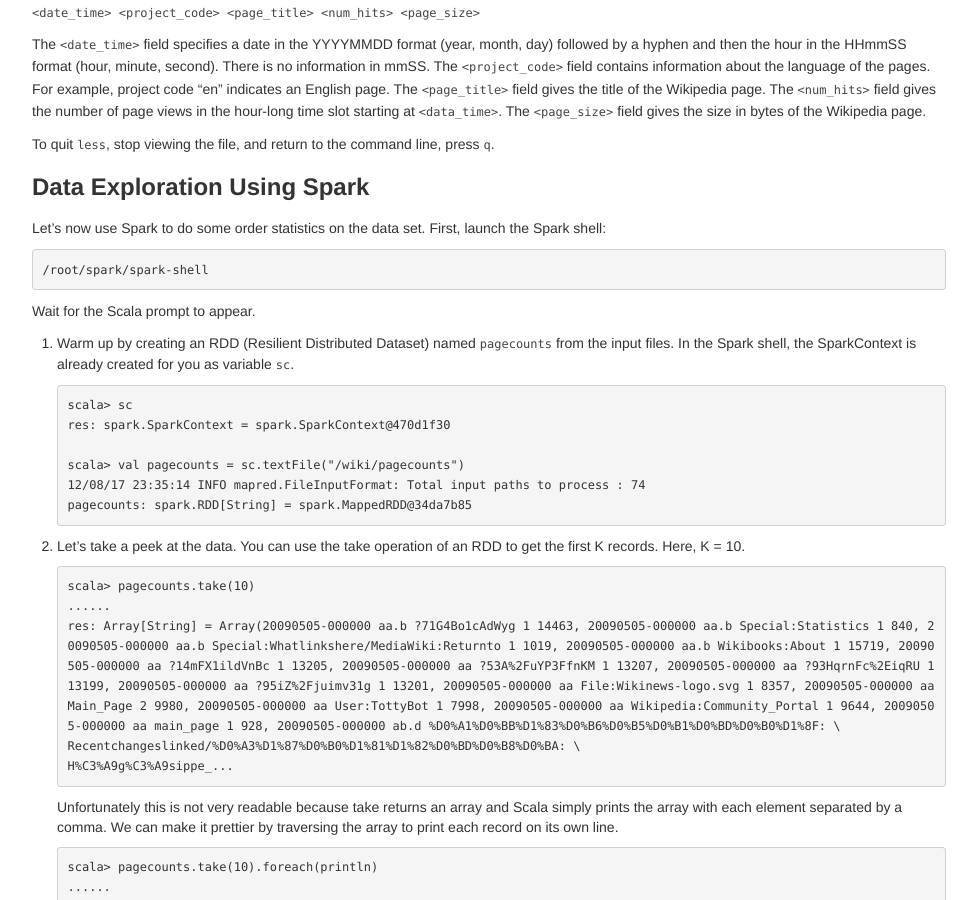
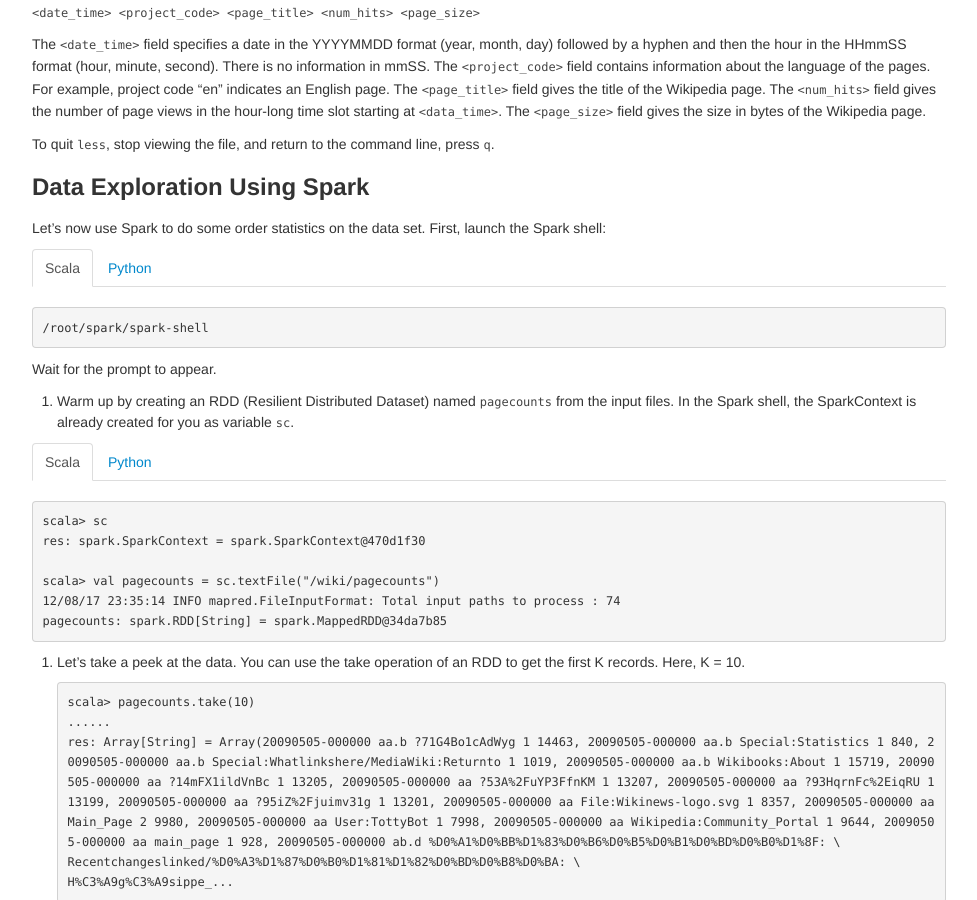
Before and after one commit to databricks/spark-training, a Jekyll site: the page built from strata_2013/index.md, in a window 1280 px wide and 900 px high, scrolled down 4892 px. Shown: the whole window, without its empty margins (151-1128 px from the left). Built offline with Jekyll 4.4.1, drawn with Linux system fonts in a browser that asks for light colours.

Commit message:
Allowing side-by-side Python/Scala samples.

```diff
--- a/strata_2013/index.md
+++ b/strata_2013/index.md
@@ -368,21 +368,48 @@
 Let's now use Spark to do some order statistics on the data set.
 First, launch the Spark shell:
 
+<ul class="nav nav-tabs" data-tabs="tabs">
+  <li class="active"><a data-toggle="tab" href="#scala_shell">Scala</a></li>
+  <li><a data-toggle="tab" href="#python_shell">Python</a></li>
+</ul>
+
+<div class="tab-content">
+  <div class="tab-pane active" id="scala_shell" markdown="1">
     /root/spark/spark-shell
+  </div>
+  <div class="tab-pane" id="python_shell" markdown="1">
+    /root/spark/pyspark
+  </div>
+</div>
 
-Wait for the Scala prompt to appear.
+Wait for the prompt to appear.
 
 1. Warm up by creating an RDD (Resilient Distributed Dataset) named `pagecounts` from the input files.
    In the Spark shell, the SparkContext is already created for you as variable `sc`.
 
-   ~~~
-   scala> sc
-   res: spark.SparkContext = spark.SparkContext@470d1f30
+<ul class="nav nav-tabs" data-tabs="tabs">
+  <li class="active"><a data-toggle="tab" href="#scala_1">Scala</a></li>
+  <li><a data-toggle="tab" href="#python_1">Python</a></li>
+</ul>
 
-   scala> val pagecounts = sc.textFile("/wiki/pagecounts")
-   12/08/17 23:35:14 INFO mapred.FileInputFormat: Total input paths to process : 74
-   pagecounts: spark.RDD[String] = spark.MappedRDD@34da7b85
-   ~~~
+<div class="tab-content">
+  <div class="tab-pane active" id="scala_1" markdown="1">
+    scala> sc
+    res: spark.SparkContext = spark.SparkContext@470d1f30
+
+    scala> val pagecounts = sc.textFile("/wiki/pagecounts")
+    12/08/17 23:35:14 INFO mapred.FileInputFormat: Total input paths to process : 74
+    pagecounts: spark.RDD[String] = spark.MappedRDD@34da7b85
+  </div>
+  <div class="tab-pane" id="python_1" markdown="1">
+    >>> sc
+    <pyspark.context.SparkContext object at 0x7f7570783350>
+    >>> pagecounts = sc.textFile("wiki/pagecounts")
+    13/02/01 05:30:43 INFO mapred.FileInputFormat: Total input paths to process : 74
+    >>> pagecounts
+    <pyspark.rdd.RDD object at 0x217d510>
+  </div>
+</div>
 
 2. Let's take a peek at the data. You can use the take operation of an RDD to get the first K records. Here, K = 10.
 
```
